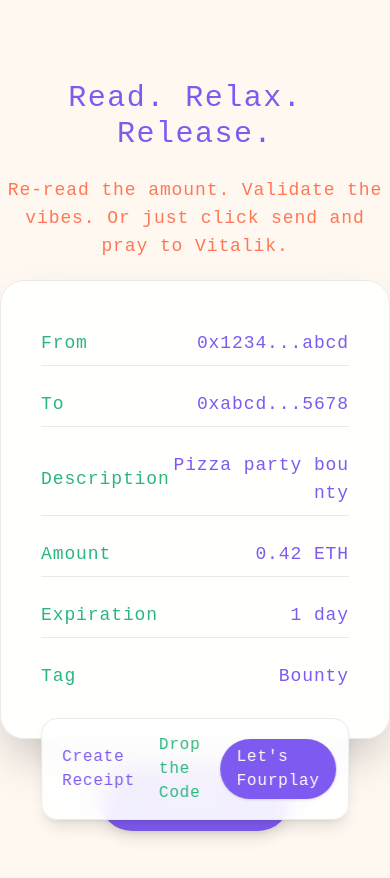
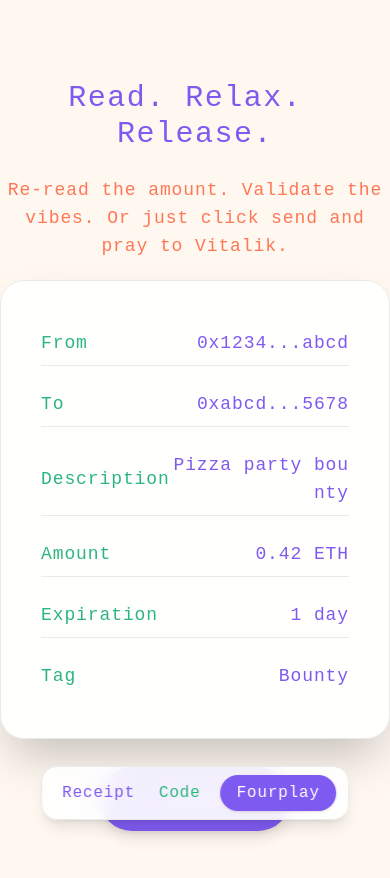
Before and after one commit to OoviyaManickam/FourPlay, a Next.js app: page /confirmation in a window 390 px wide. Shown: the top 878 px of the page. Built offline with nearby package versions, Linux system fonts and the light colour scheme.

Commit message:
navbar - responsiveness

```diff
--- a/src/components/navbar.tsx
+++ b/src/components/navbar.tsx
@@ -4,13 +4,18 @@ export default function Navbar() {
   return (
     <nav className="fixed bottom-6 sm:bottom-6 left-1/2 -translate-x-1/2 z-50 bg-white/90 backdrop-blur-md rounded-2xl sm:rounded-full shadow-lg flex items-center px-3 sm:px-6 py-2 sm:py-3 gap-2 sm:gap-4 border border-light">
       <Link href="/write-receipt" className="font-bungee text-accent-primary text-base sm:text-lg px-2 sm:px-4 py-1.5 sm:py-2 rounded-full hover:bg-highlight-1 transition-colors">
-        Create Receipt
+      <span className="block sm:hidden">Receipt</span>
+      <span className="hidden sm:block">Create Receipt</span>
       </Link>
       <Link href="/drop-code" className="font-bungee text-accent-secondary text-base sm:text-lg px-2 sm:px-4 py-1.5 sm:py-2 rounded-full hover:bg-highlight-1 transition-colors">
-        Drop the Code
+      <span className="block sm:hidden">Code</span>
+      <span className="hidden sm:block"> Drop the Code</span>
+
       </Link>
       <Link href="/" className="btn-accent font-bungee text-base sm:text-lg px-4 sm:px-6 py-1.5 sm:py-2 rounded-full ml-1 sm:ml-2 shadow hover:scale-105 transition-transform">
-        Let's Fourplay
+      <span className="block sm:hidden">Fourplay</span>
+      <span className="hidden sm:block"> Let's Fourplay</span>
+
       </Link>
     </nav>
   );
```
